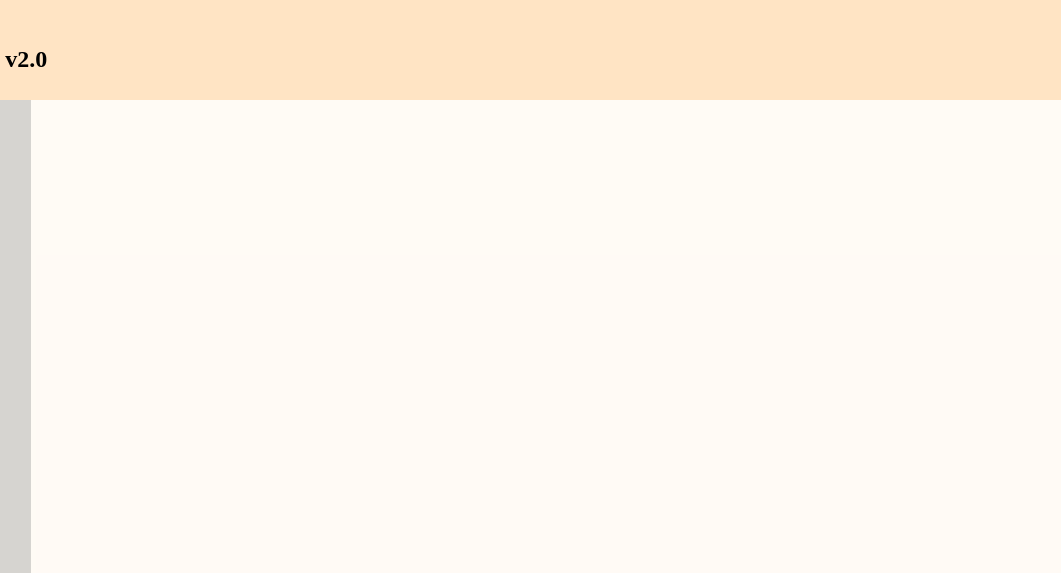
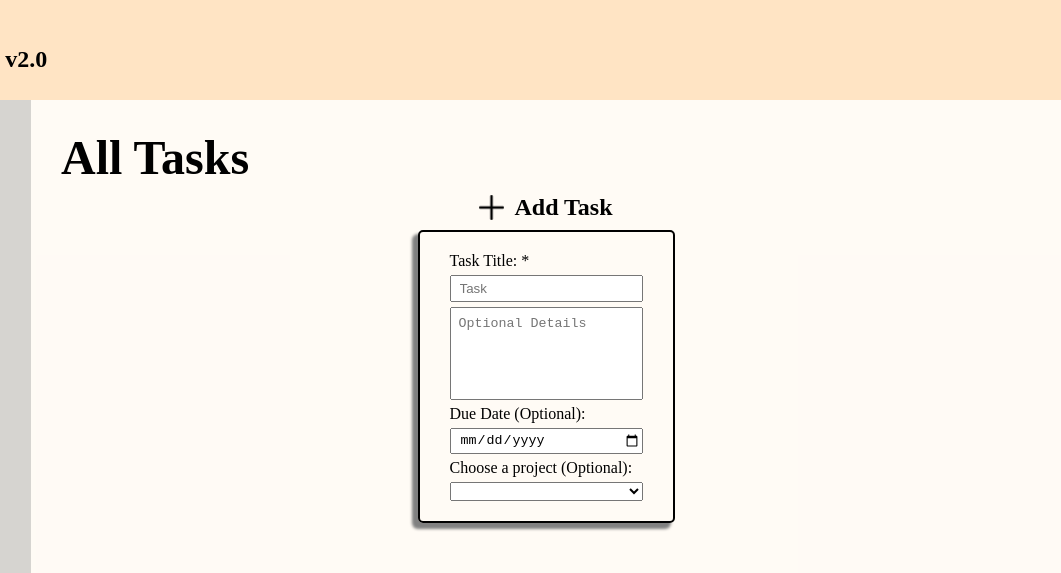
Before and after one commit to neelg07/Todo-List-TOP, a website built with webpack: page docs/index.html in a window 1280 px wide. Shown: the top 573 px of the page, 219-1280 px from the left. Built offline with nearby package versions, Linux system fonts and the light colour scheme.

Commit message:
Create add-task button and form w/ CSS

```diff
--- a/docs/index.html
+++ b/docs/index.html
@@ -56,7 +56,24 @@
                         <div class="my-projects"><!--My Projects dynamically added here--></div>
                     </div>
                 </div>
-                <div class="main"></div>
+                <div class="main">
+                    <div class="page-title">
+                        <h1>All Tasks</h1>
+                    </div>
+                    <div class="add-task">
+                        <img src="./images/plus.png" alt="plus-sign-icon" id="add-proj-main" width="25" height="25">
+                        <h2>Add Task</h2>
+                    </div>
+                    <form class="add-task-form">
+                        <label for="taskname">Task Title: <span aria-label="required">*</span></label>
+                        <input type="text" name="task" id="taskname" placeholder="Task">
+                        <textarea name="details" id="details" cols="20" rows="5" placeholder="Optional Details"></textarea>
+                        <label for="duedate">Due Date (Optional): </label>
+                        <input type="date" id="duedate">
+                        <label for="project">Choose a project (Optional): </label>
+                        <select name="project" id="project"></select>
+                    </form>
+                </div>
             </main>
             <footer>
                 <div class="footnotes">
--- a/docs/styles.css
+++ b/docs/styles.css
@@ -47,7 +47,8 @@ nav h2 {
 main {
     height: calc(100% - 135px);
     background-color: rgba(255, 228, 196, 0.171);
-    display: flex;
+    display: grid;
+    grid-template: 100% / 250px 1fr;
 }
 
 footer {
@@ -72,7 +73,7 @@ footer {
 
 /** Menu Bar */
 .menu-bar {
-    width: clamp(250px, 15%, 300px);
+    width: 250px;
     height: 100%;
 
     background-color: rgba(128, 128, 128, 0.322);
@@ -103,7 +104,8 @@ footer {
 
 .misc div:hover:not(.selected),
 .add-projects:hover,
-.project-node:hover {
+.project-node:hover,
+.add-task:hover {
     cursor: pointer;
     background-color: rgba(128, 128, 128, 0.432);
 }
@@ -129,12 +131,14 @@ footer {
 }
 
 .misc div:active,
-.selected {
+.selected,
+.add-task:active {
     background-color: var(--selected-color);
     cursor: pointer;
 }
 
-.misc div:active {
+.misc div:active,
+.add-task:active {
     transform: scale(0.9);
 }
 
@@ -267,3 +271,57 @@ footer {
 .selected:hover {
     background-color: var(--selected-color);
 }
+
+/** Main Div Section */
+.add-task {
+    display: flex;
+    align-items: center;
+    justify-content: center;
+    gap: 10px;
+
+    width: 60%;
+    height: 45px;
+    margin-top: 0px;
+}
+
+.main {
+    display: flex;
+    flex-flow: column;
+    align-items: center;
+}
+
+.page-title {
+    align-self: start;
+    margin-left: 30px;
+    margin-top: 30px;
+}
+
+.page-title h1 {
+    font-size: 48px;
+    margin: 0;
+}
+
+.add-task {
+    border-radius: 5px;
+}
+
+.add-task-form {
+    display: flex;
+    flex-flow: column;
+    gap: 5px;
+    border: 2px solid black;
+    padding: 20px 30px;
+    border-radius: 5px;
+    box-shadow: -5px 5px 3px 1px gray;
+}
+
+.add-task-form input {
+    height: 2em;
+    box-sizing: border-box;
+    padding-left: 8px;
+}
+
+textarea {
+    resize: none;
+    padding: 8px;
+}
```
